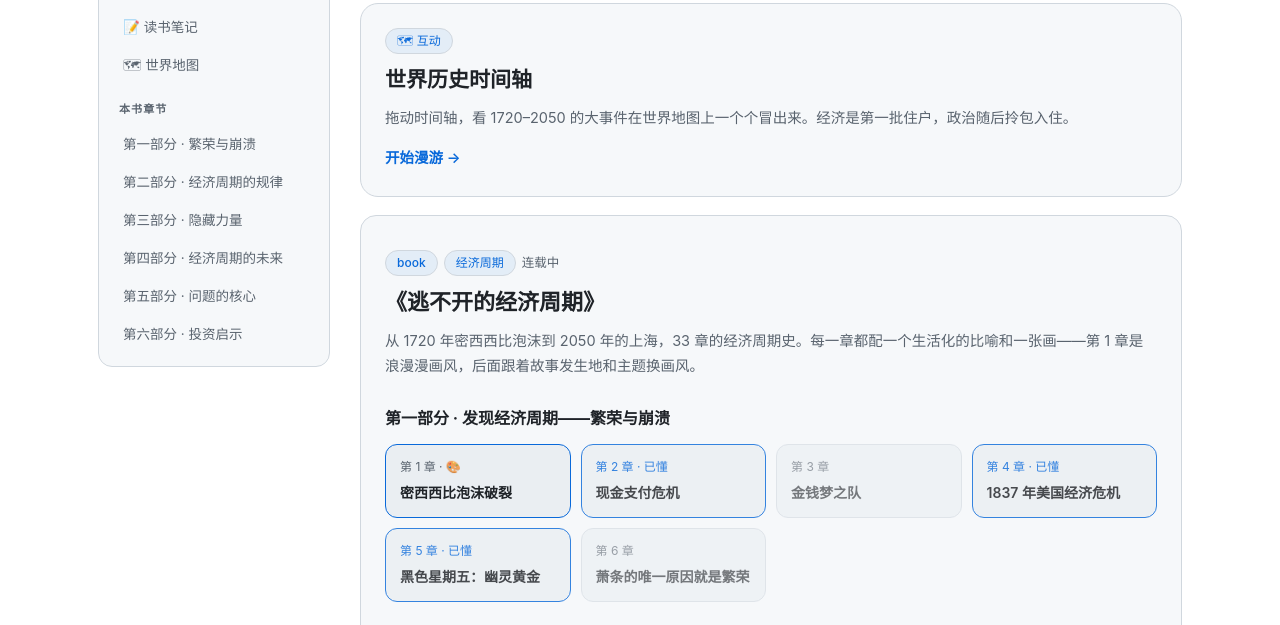
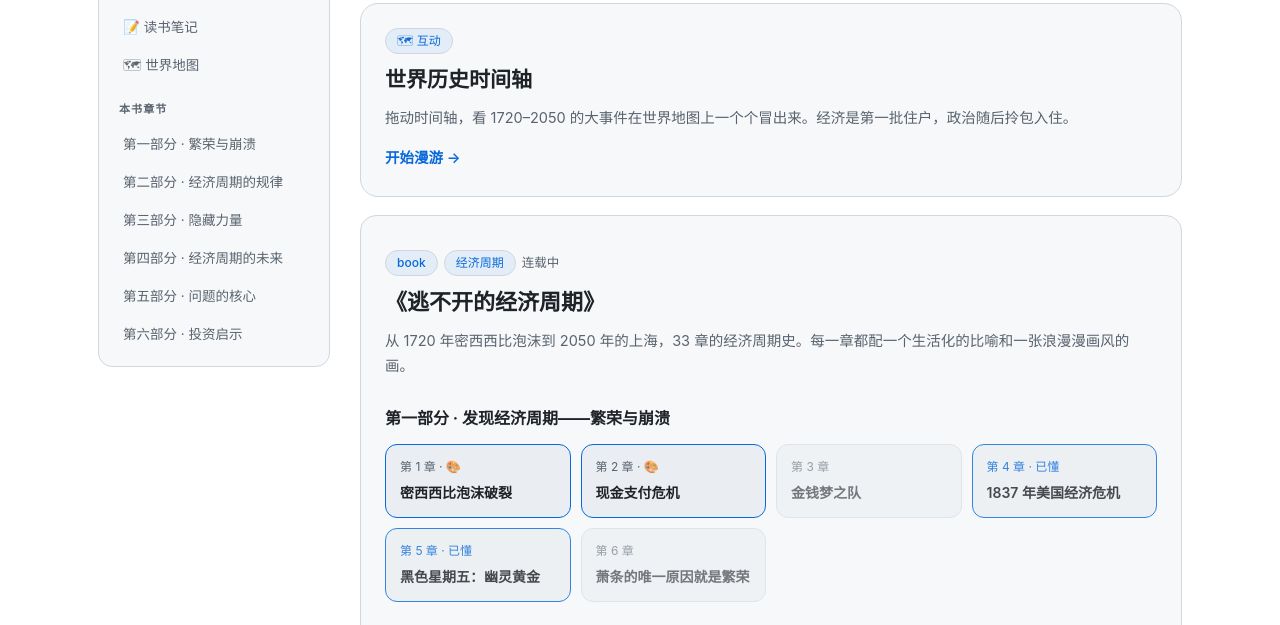
Before and after one commit to yingliupabot/trading-ideas, a website: page notes.html in a window 1280 px wide. Shown: the part 164-789 px from the top of the page. Drawn offline with Linux system fonts and the light colour scheme.

Commit message:
notes: link ch2 cell, fix book-desc wording

```diff
--- a/notes.html
+++ b/notes.html
@@ -69,13 +69,13 @@
         <span class="date">连载中</span>
       </div>
       <h2>《逃不开的经济周期》</h2>
-      <p class="book-desc">从 1720 年密西西比泡沫到 2050 年的上海，33 章的经济周期史。每一章都配一个生活化的比喻和一张画——第 1 章是浪漫漫画风，后面跟着故事发生地和主题换画风。</p>
+      <p class="book-desc">从 1720 年密西西比泡沫到 2050 年的上海，33 章的经济周期史。每一章都配一个生活化的比喻和一张浪漫漫画风的画。</p>
 
       <!-- 词条:开始 -->
       <h3 class="part-title" id="part1">第一部分 · 发现经济周期——繁荣与崩溃</h3>
       <div class="chapter-grid">
         <a class="chapter-cell painting" href="读书笔记/逃不开的经济周期/01-密西西比泡沫/"><span class="ch-num">第 1 章 · 🎨</span><span class="ch-title">密西西比泡沫破裂</span></a>
-        <span class="chapter-cell known"><span class="ch-num">第 2 章 · 已懂</span><span class="ch-title">现金支付危机</span></span>
+        <a class="chapter-cell painting" href="读书笔记/逃不开的经济周期/02-现金支付危机/"><span class="ch-num">第 2 章 · 🎨</span><span class="ch-title">现金支付危机</span></a>
         <span class="chapter-cell todo"><span class="ch-num">第 3 章</span><span class="ch-title">金钱梦之队</span></span>
         <span class="chapter-cell known"><span class="ch-num">第 4 章 · 已懂</span><span class="ch-title">1837 年美国经济危机</span></span>
         <span class="chapter-cell known"><span class="ch-num">第 5 章 · 已懂</span><span class="ch-title">黑色星期五：幽灵黄金</span></span>
```
